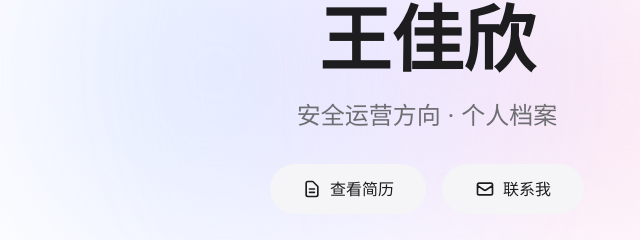
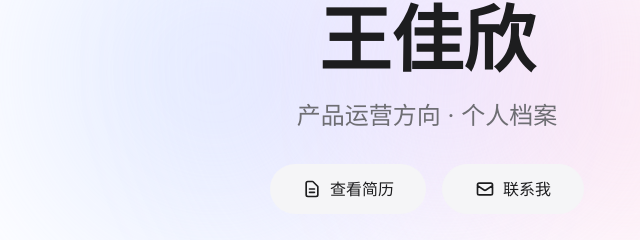
Before and after one commit to xiaoxin6661/xiaoxin6661.github.io, a plain HTML site: page index.html in a window 1280 px wide. Shown: the part 307-547 px from the top of the page, 213-853 px from the left. Drawn offline with nearby package versions, Linux system fonts and the light colour scheme.

Commit message:
更新上传内容

```diff
--- a/index.html
+++ b/index.html
@@ -212,7 +212,7 @@
                 欢迎来到我的个人主页
             </div>
             <h1 class="text-5xl md:text-7xl font-bold mb-6">王佳欣</h1>
-            <p class="text-xl md:text-2xl text-text-muted mb-8">安全运营方向 · 个人档案</p>
+            <p class="text-xl md:text-2xl text-text-muted mb-8">产品运营方向 · 个人档案</p>
             <div class="flex flex-wrap justify-center gap-4 mb-16">
                 <a href="#about" class="px-8 py-3 btn-primary rounded-full transition-all flex items-center gap-2">
                     <svg class="w-5 h-5" fill="none" stroke="currentColor" viewBox="0 0 24 24">
```
